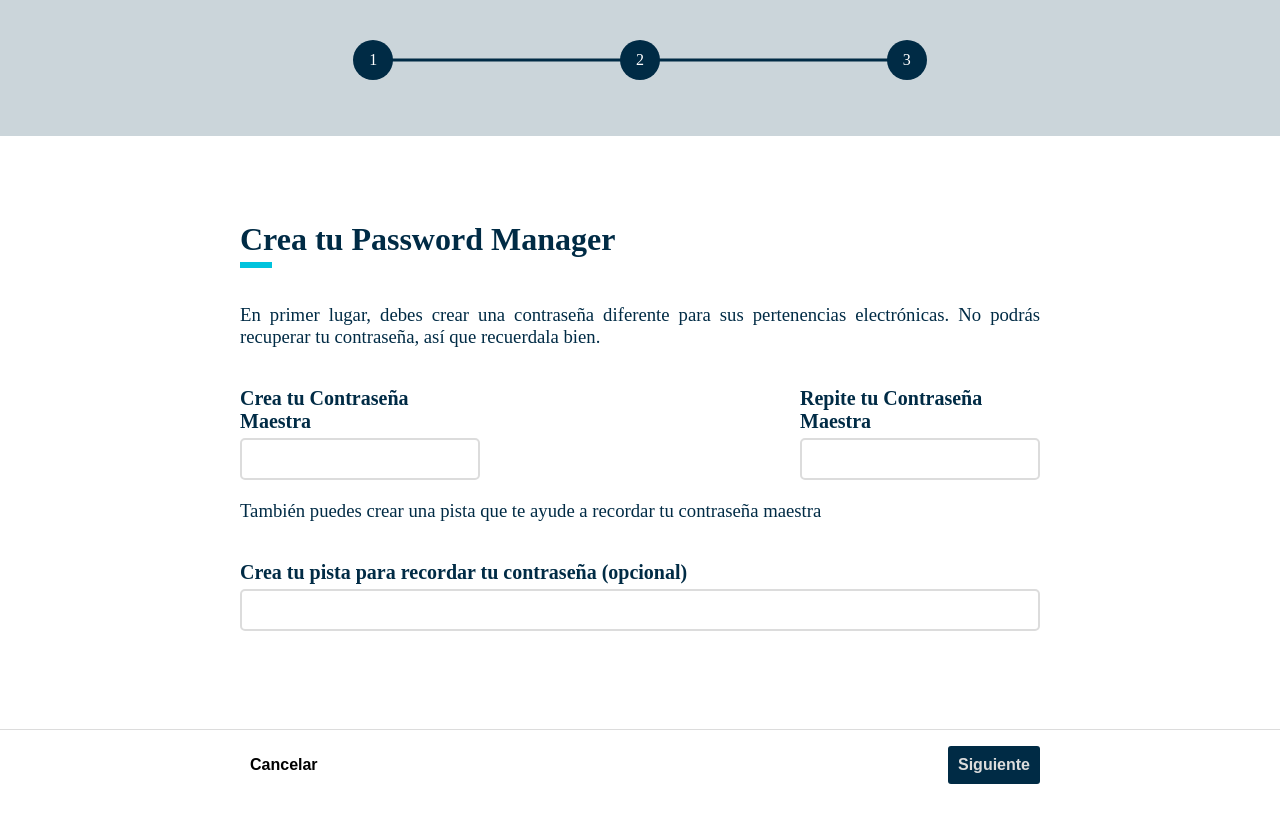
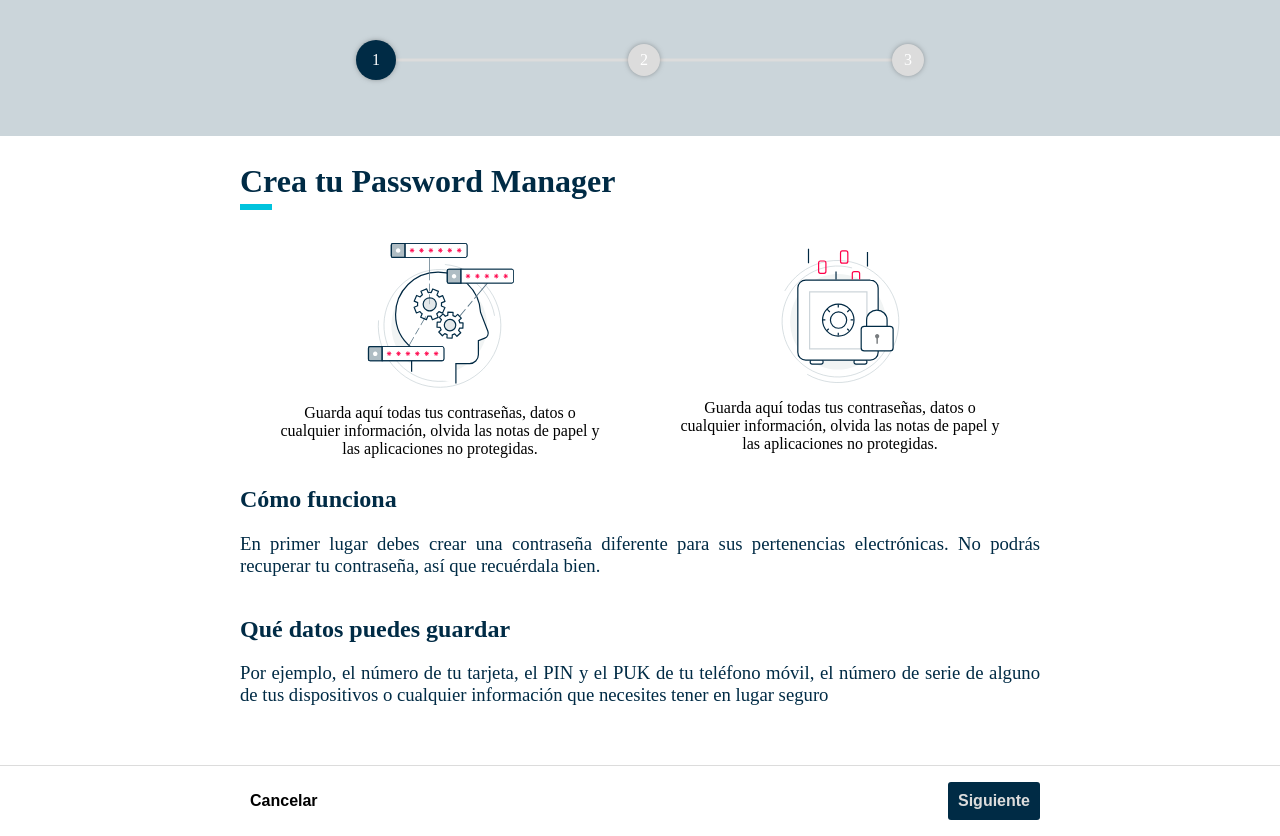
Before and after one commit to migudevelop/password-manager, a React (Create React App) app: page / in a window 1280 px wide. Before the commit the page ends 800 px from the top, so only its background shows below. Built offline with nearby package versions, Linux system fonts and the light colour scheme.

Commit message:
feat: add steps funcionality

```diff
--- a/src/components/Layout/MainLayout/index.tsx
+++ b/src/components/Layout/MainLayout/index.tsx
@@ -1,12 +1,19 @@
 import { FC, PropsWithChildren, memo } from 'react'
 import { Header, ProgressSteps, Footer } from '@components/index'
 import { MainStyled } from './MainLayout.styled'
+import { useAppState } from '@hooks/index'
 
 const Layout: FC<PropsWithChildren> = ({ children }) => {
+  const {
+    state: { app }
+  } = useAppState()
   return (
     <>
       <Header>
-        <ProgressSteps />
+        <ProgressSteps
+          currentStep={app?.currentStep}
+          maxSteps={app?.maxSteps}
+        />
       </Header>
       <MainStyled>{children}</MainStyled>
       <Footer />
--- a/src/components/shared/ProgressSteps/index.tsx
+++ b/src/components/shared/ProgressSteps/index.tsx
@@ -1,17 +1,22 @@
 import { memo, FC } from 'react'
 import { StepItem } from '@components/index'
+import { ProgressStepsProps } from '@models/index'
+import { obtainedStepState } from '@shared/helpers/utils'
 import {
   ProgressStepsWrapper,
   ProgressStepsStyled
 } from './ProgressSteps.styled'
 
-const ProgressSteps: FC = () => {
+const ProgressSteps: FC<ProgressStepsProps> = ({ currentStep, maxSteps }) => {
+  const stepsArray = Array?.from({ length: maxSteps })
   return (
     <ProgressStepsWrapper>
       <ProgressStepsStyled>
-        <StepItem>1</StepItem>
-        <StepItem>2</StepItem>
-        <StepItem>3</StepItem>
+        {stepsArray.map((_, i) => (
+          <StepItem key={i} stepState={obtainedStepState(i, currentStep)}>
+            {i + 1}
+          </StepItem>
+        ))}
       </ProgressStepsStyled>
     </ProgressStepsWrapper>
   )
--- a/src/components/shared/StepItem/StepItem.styled.tsx
+++ b/src/components/shared/StepItem/StepItem.styled.tsx
@@ -1,4 +1,5 @@
-import styled, { css } from 'styled-components'
+import styled, { css, ThemeProps } from 'styled-components'
+import { StepItemProps, StepState } from '@models/index'
 
 export const StepItemStyled = styled.li`
   list-style: none;
@@ -9,28 +10,36 @@
 `
 
 const StepLabelBackground = css`
-  ${({ theme }) => {
-    const stepState: string = 'CURRENT'
+  ${({ theme, stepState }: ThemeProps<any> & StepItemProps) => {
+    const commonSize = `height: 2rem; width: 2rem;`
     switch (stepState) {
-      case 'COMPLETED': {
-        return theme.primaryColor
+      case StepState.COMPLETED: {
+        return `${commonSize}; background-color: ${theme.primaryColor}`
       }
-      case 'CURRENT': {
-        return theme.secondaryColor
+      case StepState.CURRENT: {
+        return `height: 2.5rem; width: 2.5rem; background-color: ${theme.secondaryColor}`
       }
       default: {
-        return theme.terciaryColor
+        return `${commonSize}; background-color: ${theme.terciaryColor}`
       }
     }
   }};
 `
 
-export const StepLabelStyled = styled.span`
-  background-color: ${StepLabelBackground};
+const StepAfterLabelBackground = css`
+  ${({ theme, stepState }: ThemeProps<any> & StepItemProps) => {
+    if (stepState === StepState.NOT_STATE) {
+      return theme.terciaryColor
+    }
+    return theme.primaryColor
+  }};
+`
+
+export const StepLabelStyled = styled.span<StepItemProps>`
+  ${StepLabelBackground};
   color: ${({ theme }) => theme.backgroundColor};
+  box-shadow: 0px 0px 6px -2px rgb(0 0 0 / 60%);
   border-radius: 50%;
-  height: 2.5rem;
-  width: 2.5rem;
   line-height: 2.5rem;
   display: inline-flex;
   transform-origin: center;
@@ -46,7 +55,7 @@
     right: 50%;
     transform: translateY(-50%);
     z-index: -1;
-    background: ${({ theme }) => theme.secondaryColor};
+    background: ${StepAfterLabelBackground};
     background-size: 200% 100%;
     background-position: right bottom;
     transition: background-position 200ms ease-in-out;
--- a/src/components/shared/StepItem/index.tsx
+++ b/src/components/shared/StepItem/index.tsx
@@ -1,12 +1,18 @@
-import { memo, FC, PropsWithChildren } from 'react'
+import { memo, FC } from 'react'
+import { StepItemProps, StepItemPropTypes, StepState } from '@models/index'
 import { StepItemStyled, StepLabelStyled } from './StepItem.styled'
 
-const StepItem: FC<PropsWithChildren> = ({ children }) => {
+const StepItem: FC<StepItemProps> = ({ children, stepState }) => {
   return (
     <StepItemStyled>
-      <StepLabelStyled>{children}</StepLabelStyled>
+      <StepLabelStyled stepState={stepState}>{children}</StepLabelStyled>
     </StepItemStyled>
   )
 }
 
+StepItem.propTypes = StepItemPropTypes
+StepItem.defaultProps = {
+  stepState: StepState.CURRENT
+}
+
 export default memo(StepItem)
--- /dev/null
+++ b/src/models/components/shared/ProgressSteps.ts
@@ -0,0 +1,26 @@
+import { PropsWithChildren } from 'react'
+import PropTypes, { InferProps } from 'prop-types'
+
+export enum StepState {
+  COMPLETED = 'COMPLETED',
+  CURRENT = 'CURRENT',
+  NOT_STATE = 'NOT_STATE'
+}
+
+export const ProgressStepsPropTypes = {
+  currentStep: PropTypes.number.isRequired,
+  maxSteps: PropTypes.number.isRequired
+}
+
+export const StepItemPropTypes = {
+  stepState: PropTypes.oneOf([
+    StepState.COMPLETED,
+    StepState.CURRENT,
+    StepState.NOT_STATE
+  ])
+}
+
+export type ProgressStepsProps = InferProps<typeof ProgressStepsPropTypes>
+
+export type StepItemProps = InferProps<typeof StepItemPropTypes> &
+  PropsWithChildren
--- a/src/models/components/shared/index.ts
+++ b/src/models/components/shared/index.ts
@@ -1,3 +1,4 @@
 export * from './Button'
 export * from './MainSection'
+export * from './ProgressSteps'
 export * from './TextArticle'
--- a/src/redux/slicers/appSlicer.ts
+++ b/src/redux/slicers/appSlicer.ts
@@ -3,7 +3,7 @@
 import { appReducers } from '@redux/reducers'
 
 export const initialState: AppInitialState = {
-  currentStep: 2,
+  currentStep: 1,
   maxSteps: 3,
   formValues: {
     password: '',
--- /dev/null
+++ b/src/shared/helpers/utils.ts
@@ -0,0 +1,15 @@
+import { StepState } from '@models/index'
+
+export const obtainedStepState = (
+  step: number,
+  currentStep: number
+): StepState => {
+  const realStep = step + 1
+  if (realStep === currentStep) {
+    return StepState.CURRENT
+  }
+  if (realStep < currentStep) {
+    return StepState.COMPLETED
+  }
+  return StepState.NOT_STATE
+}
```
Also changed, not shown: .eslintrc.js.
